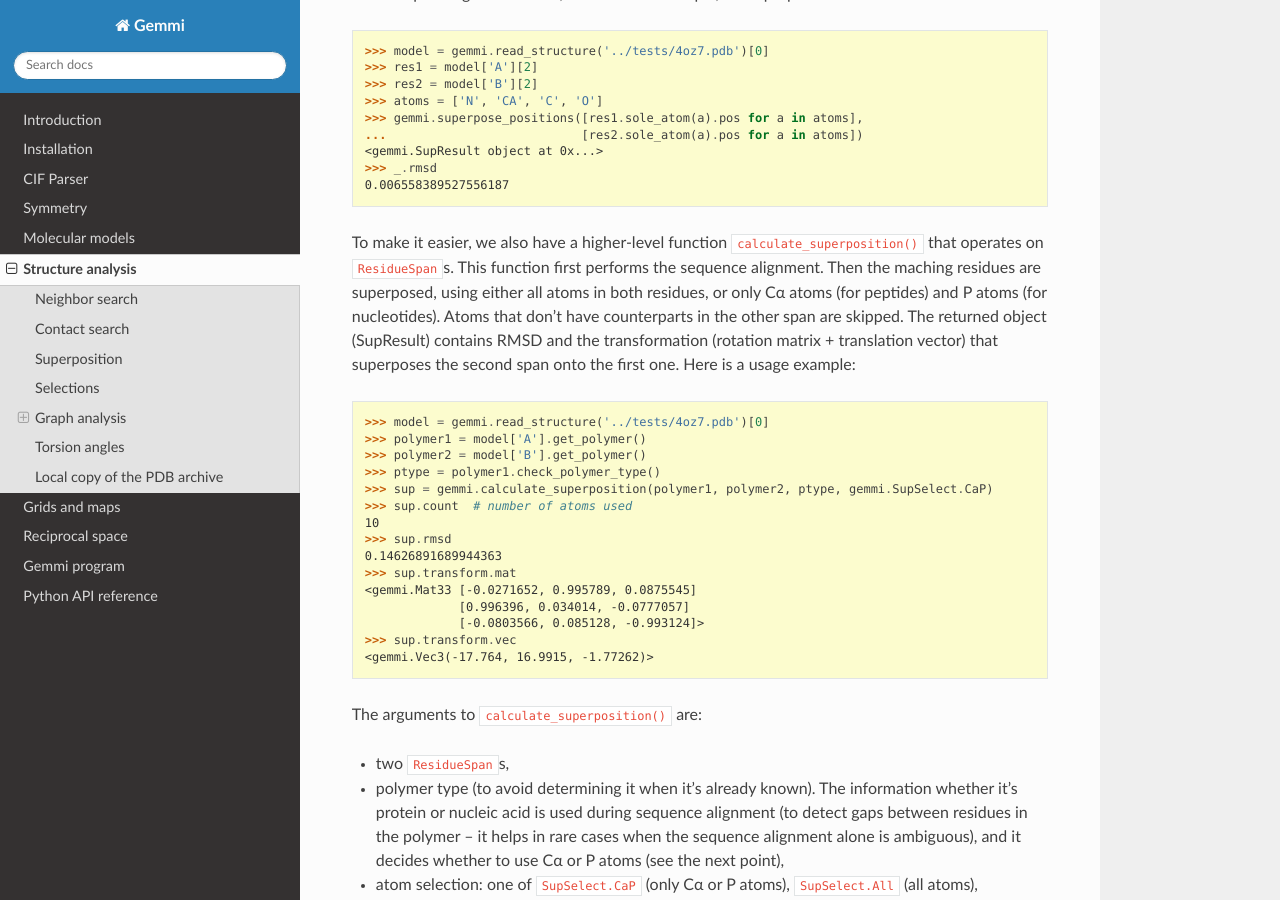
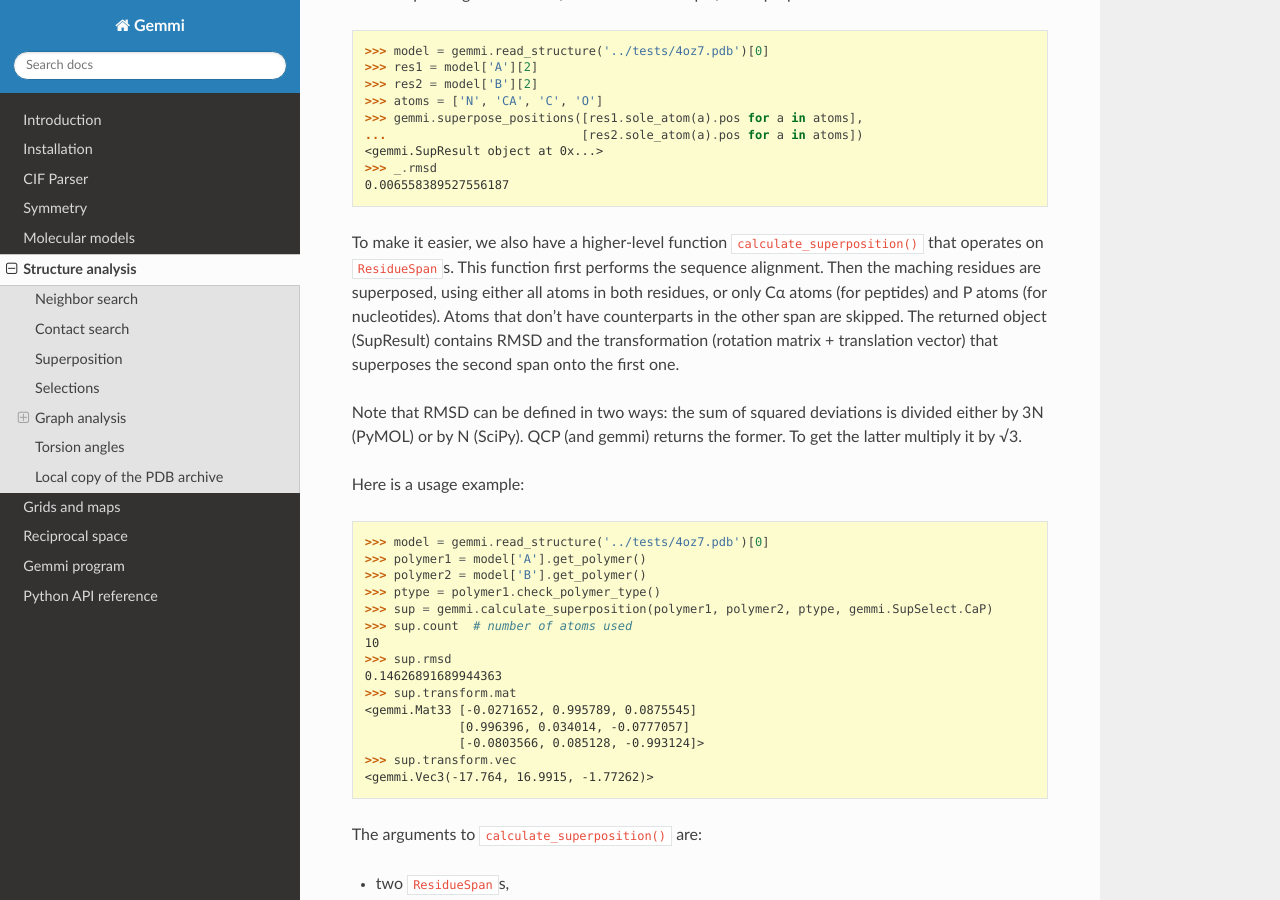
Before and after one commit to project-gemmi/gemmi, a Sphinx documentation site: the page built from docs/analysis.rst, in a window 1280 px wide and 900 px high, scrolled down 6375 px. Built offline with Sphinx 7.4.7 and the Read the Docs theme 2.0.0, drawn with Linux system fonts in a browser that asks for light colours.

Commit message:
minor changes in python bindings

```diff
--- a/docs/analysis.rst
+++ b/docs/analysis.rst
@@ -360,7 +360,14 @@ and P atoms (for nucleotides).
 Atoms that don't have counterparts in the other span are skipped.
 The returned object (SupResult) contains RMSD and the transformation
 (rotation matrix + translation vector) that superposes the second span
-onto the first one. Here is a usage example:
+onto the first one.
+
+Note that RMSD can be defined in two ways:
+the sum of squared deviations is divided either by 3N (PyMOL)
+or by N (SciPy).
+QCP (and gemmi) returns the former. To get the latter multiply it by √3.
+
+Here is a usage example:
 
 .. doctest::
 
```
Also changed, not shown: 1 other file.
